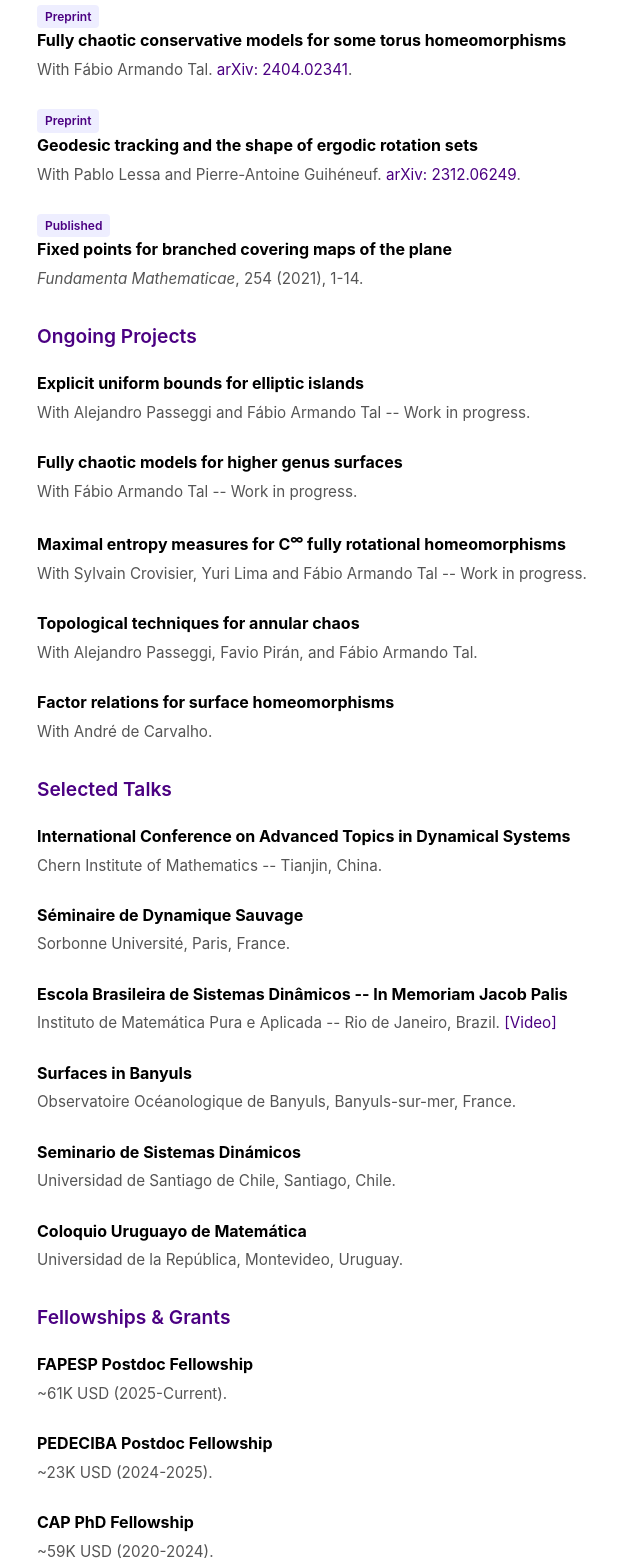
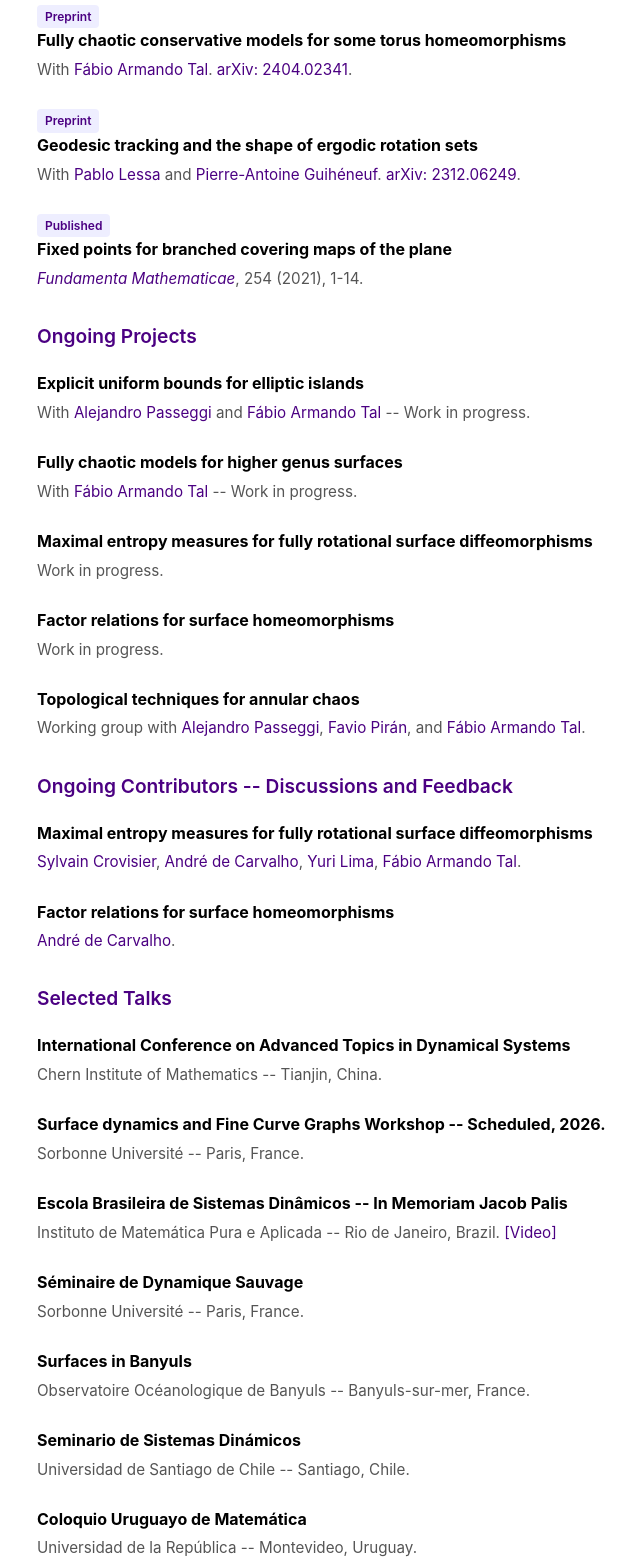
Before and after one commit to alejo-garcia-sassi/alejo-garcia-sassi.github.io, a plain HTML site: page research.html in a window 1280 px wide. Shown: the part 614-2181 px from the top of the page, without its empty margins (153-793 px from the left). Drawn offline with Linux system fonts and the light colour scheme.

Commit message:
fixes duplicated

```diff
--- a/research.html
+++ b/research.html
@@ -3,6 +3,7 @@
 <head>
     <meta charset="UTF-8">
     <meta name="viewport" content="width=device-width, initial-scale=1.0">
+    <link rel="canonical" href="https://alejo-garcia-sassi.github.io/research.html">
     <title>Alejo García-Sassi | Research</title>
     <link rel="icon" type="image/png" href="favicon-v2.png">
     <link rel="stylesheet" href="styles.css">
@@ -36,42 +37,52 @@
         <h3>Publications & Preprints</h3>
         <div class="item">
             <span class="tag">Preprint</span>
-            <span class="item-title"><a href="https://arxiv.org/abs/2404.02341" style="text-decoration: none; color: inherit;">Fully chaotic conservative models for some torus homeomorphisms</a></span>
-            <span class="item-details">With Fábio Armando Tal. <a href="https://arxiv.org/abs/2404.02341" style="color: #4b0082;">arXiv: 2404.02341</a>.</span>
+            <span class="item-title">Fully chaotic conservative models for some torus homeomorphisms</span>
+            <span class="item-details">With <a href="https://www.ime.usp.br/fabiotal/" style="text-decoration: none; color: inherit;">Fábio Armando Tal</a>. <a href="https://arxiv.org/abs/2404.02341" style="color: #4b0082;">arXiv: 2404.02341</a>.</span>
         </div>
 
         <div class="item">
             <span class="tag">Preprint</span>
-            <span class="item-title"><a href="https://arxiv.org/abs/2312.06249" style="text-decoration: none; color: inherit;">Geodesic tracking and the shape of ergodic rotation sets</a></span>
-            <span class="item-details">With Pablo Lessa and Pierre-Antoine Guihéneuf. <a href="https://arxiv.org/abs/2312.06249" style="color: #4b0082;">arXiv: 2312.06249</a>.</span>
+            <span class="item-title">Geodesic tracking and the shape of ergodic rotation sets</span>
+            <span class="item-details">With <a href="https://www.cmat.edu.uy/~lessa/" style="text-decoration: none; color: inherit;">Pablo Lessa</a> and <a href="https://webusers.imj-prg.fr/~pierre-antoine.guiheneuf/IndexEn.html" style="text-decoration: none; color: inherit;">Pierre-Antoine Guihéneuf</a>. <a href="https://arxiv.org/abs/2312.06249" style="color: #4b0082;">arXiv: 2312.06249</a>.</span>
         </div>
 
         <div class="item">
             <span class="tag">Published</span>
             <span class="item-title">Fixed points for branched covering maps of the plane</span>
-            <span class="item-details"><em>Fundamenta Mathematicae</em>, 254 (2021), 1-14.</span>
+            <span class="item-details"><em><a href="https://www.impan.pl/en/publishing-house/journals-and-series/fundamenta-mathematicae/all/254/1/113589/fixed-points-for-branched-covering-maps-of-the-plane" style="text-decoration: none; color: inherit;">Fundamenta Mathematicae</a></em>, 254 (2021), 1-14.</span>
         </div>
 
         <h3>Ongoing Projects</h3>
             <div class="item">
                 <span class="item-title">Explicit uniform bounds for elliptic islands</span>
-                <span class="item-details">With Alejandro Passeggi and Fábio Armando Tal -- Work in progress.</span>
+                <span class="item-details">With <a href="https://www.researchgate.net/scientific-contributions/Alejandro-Passeggi-2008369301" style="text-decoration: none; color: inherit;">Alejandro Passeggi</a> and <a href="https://www.ime.usp.br/fabiotal/" style="text-decoration: none; color: inherit;">Fábio Armando Tal</a> -- Work in progress.</span>
             </div>
             <div class="item">
                 <span class="item-title">Fully chaotic models for higher genus surfaces</span>
-                <span class="item-details">With Fábio Armando Tal -- Work in progress.</span>
+                <span class="item-details">With <a href="https://www.ime.usp.br/fabiotal/" style="text-decoration: none; color: inherit;">Fábio Armando Tal</a> -- Work in progress.</span>
             </div>
             <div class="item">
-                <span class="item-title">Maximal entropy measures for C<sup>∞</sup> fully rotational homeomorphisms</span>
-                <span class="item-details">With Sylvain Crovisier, Yuri Lima and Fábio Armando Tal -- Work in progress.</span>
+                <span class="item-title">Maximal entropy measures for fully rotational surface diffeomorphisms</span>
+                <span class="item-details">Work in progress.</span>
+            </div>
+            <div class="item">
+                <span class="item-title">Factor relations for surface homeomorphisms</span>
+                <span class="item-details">Work in progress.</span>
             </div>
             <div class="item">
                 <span class="item-title">Topological techniques for annular chaos</span>
-                <span class="item-details">With Alejandro Passeggi, Favio Pirán, and Fábio Armando Tal.</span>
+                <span class="item-details">Working group with <a href="https://www.researchgate.net/scientific-contributions/Alejandro-Passeggi-2008369301" style="text-decoration: none; color: inherit;">Alejandro Passeggi</a>, <a href="https://www.fing.edu.uy/es/node/41212" style="text-decoration: none; color: inherit;">Favio Pirán</a>, and <a href="https://www.ime.usp.br/fabiotal/" style="text-decoration: none; color: inherit;">Fábio Armando Tal</a>.</span>
+            </div>
+
+        <h3>Ongoing Contributors -- Discussions and Feedback</h3>
+            <div class="item">
+                <span class="item-title">Maximal entropy measures for fully rotational surface diffeomorphisms</span>
+                <span class="item-details"><a href="https://www.imo.universite-paris-saclay.fr/~sylvain.crovisier/" style="text-decoration: none; color: inherit;">Sylvain Crovisier</a>, <a href="https://www.ime.usp.br/~andre/" style="text-decoration: none; color: inherit;">André de Carvalho</a>, <a href="https://yurilima-math.com/" style="text-decoration: none; color: inherit;">Yuri Lima</a>, <a href="https://www.ime.usp.br/fabiotal/" style="text-decoration: none; color: inherit;">Fábio Armando Tal</a>.</span>
             </div>
             <div class="item">
                 <span class="item-title">Factor relations for surface homeomorphisms</span>
-                <span class="item-details">With André de Carvalho.</span>
+                <span class="item-details"><a href="https://www.ime.usp.br/~andre/" style="text-decoration: none; color: inherit;">André de Carvalho</a>.</span>
             </div>
 
         <h3>Selected Talks</h3>
@@ -80,24 +91,28 @@
             <span class="item-details">Chern Institute of Mathematics -- Tianjin, China.</span>
         </div>
         <div class="item">
-            <span class="item-title">Séminaire de Dynamique Sauvage</span>
-            <span class="item-details">Sorbonne Université, Paris, France.</span>
+            <span class="item-title">Surface dynamics and Fine Curve Graphs Workshop -- Scheduled, 2026.</span>
+            <span class="item-details">Sorbonne Université -- Paris, France.</span>
         </div>
         <div class="item">
             <span class="item-title">Escola Brasileira de Sistemas Dinâmicos -- In Memoriam Jacob Palis</span>
             <span class="item-details">Instituto de Matemática Pura e Aplicada -- Rio de Janeiro, Brazil. <a href="https://www.youtube.com/watch?v=t3et38NFemM" target="_blank" style="color: #4b0082; text-decoration: none;">[Video]</a></span>
         </div>
         <div class="item">
+            <span class="item-title">Séminaire de Dynamique Sauvage</span>
+            <span class="item-details">Sorbonne Université -- Paris, France.</span>
+        </div>
+        <div class="item">
             <span class="item-title">Surfaces in Banyuls</span>
-            <span class="item-details">Observatoire Océanologique de Banyuls, Banyuls-sur-mer, France.</span>
+            <span class="item-details">Observatoire Océanologique de Banyuls -- Banyuls-sur-mer, France.</span>
         </div>
         <div class="item">
             <span class="item-title">Seminario de Sistemas Dinámicos</span>
-            <span class="item-details">Universidad de Santiago de Chile, Santiago, Chile.</span>
+            <span class="item-details">Universidad de Santiago de Chile -- Santiago, Chile.</span>
         </div>
         <div class="item">
             <span class="item-title">Coloquio Uruguayo de Matemática</span>
-            <span class="item-details">Universidad de la República, Montevideo, Uruguay.</span>
+            <span class="item-details">Universidad de la República -- Montevideo, Uruguay.</span>
         </div>
 
         <h3>Fellowships & Grants</h3>
@@ -114,8 +129,8 @@
             <span class="item-details">~59K USD (2020-2024).</span>
         </div>
         <div class="item">
-            <span class="item-title">CAP Master's Fellowship</span>
-            <span class="item-details">(2018-2020).</span>
+            <span class="item-title">CAP MSc Fellowship</span>
+            <span class="item-details">~19K USD (2018-2020).</span>
         </div>
 
         <h3>Professional Service</h3>
--- a/styles.css
+++ b/styles.css
@@ -25,6 +25,20 @@ a {
 }
 
 a:hover {
+    text-decoration: underline;
+}
+
+/* Ensure content links match the arXiv accent styling */
+.item a,
+.item-title a,
+.item-details a {
+    color: var(--accent-color) !important;
+    text-decoration: none;
+}
+
+.item a:hover,
+.item-title a:hover,
+.item-details a:hover {
     text-decoration: underline;
 }
 
```
Also changed, not shown: contact.html (+1 -0 lines), index.html (+2 -0 lines), outreach.html (+2 -1 lines), sitemap.xml (+4 -4 lines), teaching.html (+3 -2 lines), 2 other files.
